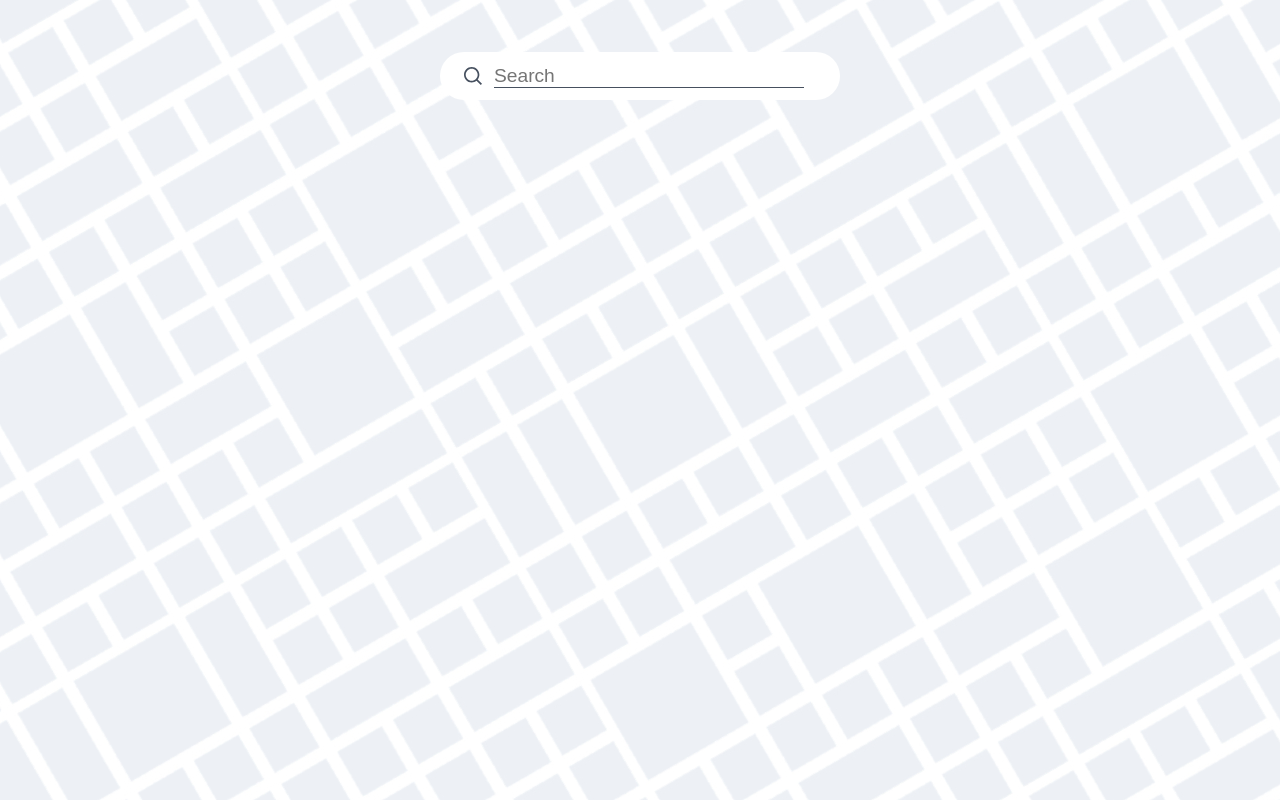
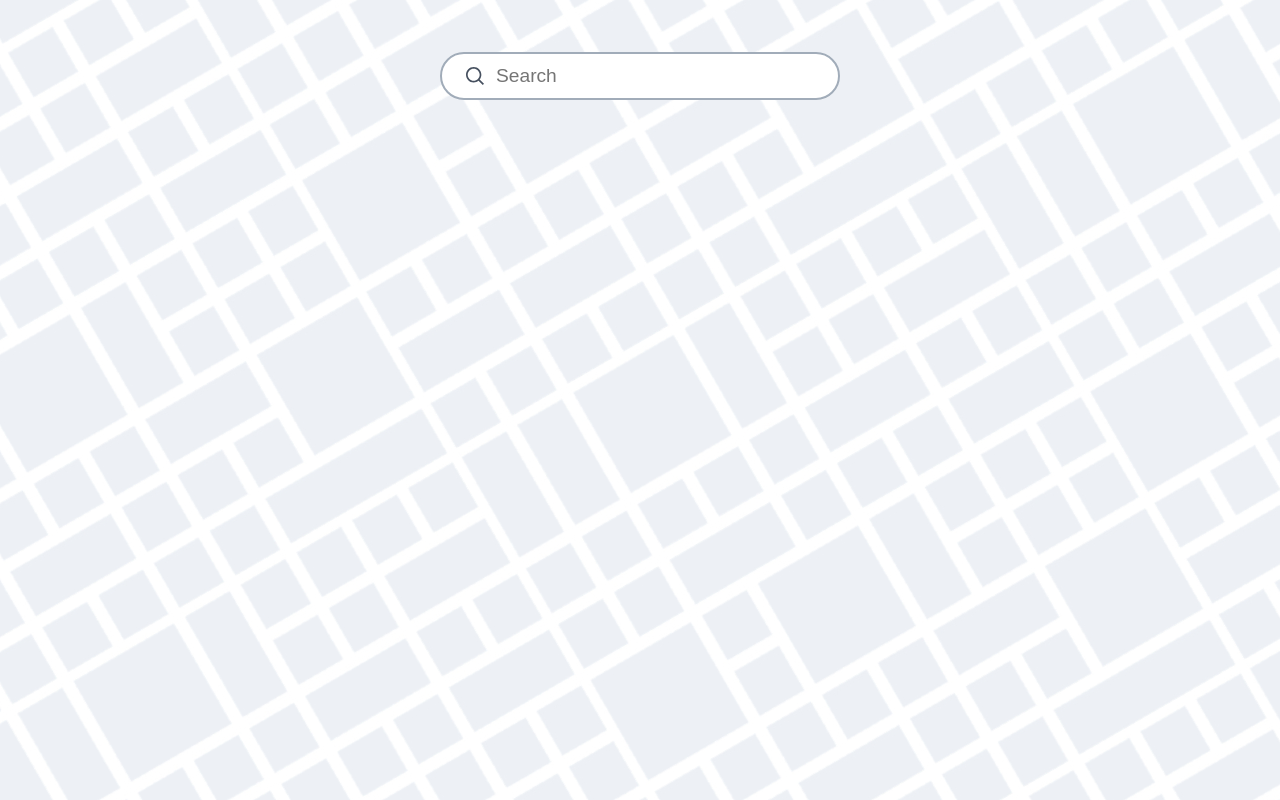
Before and after one commit to FATMAP/ice-cream-challenge, a React (Create React App) app: page / in a window 1280 px wide. Built offline with nearby package versions, Linux system fonts and the light colour scheme; data requests are answered from the project's data file.

Commit message:
Added border to input and detail box

```diff
--- a/src/components/SearchBar/SearchBar.scss
+++ b/src/components/SearchBar/SearchBar.scss
@@ -7,13 +7,13 @@
   padding: v.$input-spacing calc(v.$input-spacing * 2);
   height: v.$input-size;
   border-radius: v.$box-radius;
+  border: v.$border-box;
 
   input {
     flex-grow: 1;
     width: 100%;
     margin: 0 v.$input-spacing;
     border-radius: 0;
-    border-bottom: 1px solid v.$color-grey;
     font-size: 1.2rem;
     @include v.clip-text;
   }
--- a/src/components/ShopDetail/ShopDetail.scss
+++ b/src/components/ShopDetail/ShopDetail.scss
@@ -9,6 +9,7 @@
   background-color: white;
   color: black;
   border-radius: 4px;
+  border: v.$border-box;
 
   .shopIcon {
     height: 56px;
@@ -21,6 +22,7 @@
 
     .shopName {
       font-size: 1.4rem;
+      color: v.$color-grey;
       @include v.clip-text;
     }
 
--- a/src/styles/_variables.scss
+++ b/src/styles/_variables.scss
@@ -1,8 +1,11 @@
+$color-grey: #46505F;
+$color-lightgrey: #A1ACB9;
+
 $input-size: 48px;
 $input-spacing: 12px;
+
 $box-radius: calc($input-size/2);
-$color-grey: #46505F;
-$color-bg: #282c34;
+$border-box: 2px solid $color-lightgrey;
 
 @mixin clip-text {
   white-space: nowrap;
```
